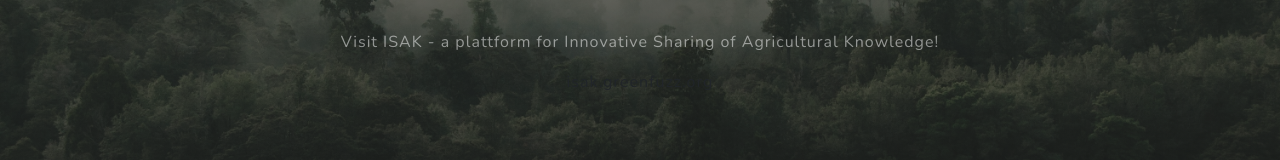
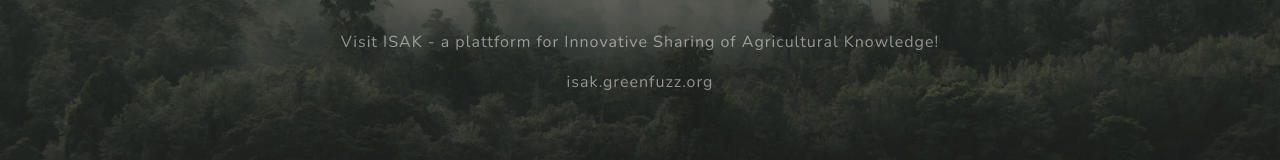
Before and after one commit to greenfuzz/greenfuzz.github.io, a plain HTML site: page index.html in a window 1280 px wide. Shown: the part 422-582 px from the top of the page. Drawn offline with nearby package versions, Linux system fonts and the light colour scheme.

Commit message:
Update index.html

```diff
--- a/index.html
+++ b/index.html
@@ -51,7 +51,7 @@
         <h2 class="text-white-50 mx-auto mt-2 mb-5">Innovating the Future</h2>
         <p class="text-white-50">Visit ISAK - a plattform for Innovative Sharing of Agricultural Knowledge!</p>
 
-        <p>isak.greenfuzz.org</p>
+        <p class="text-white-50">isak.greenfuzz.org</p>
       </div>
     </div>
   </header>
```
